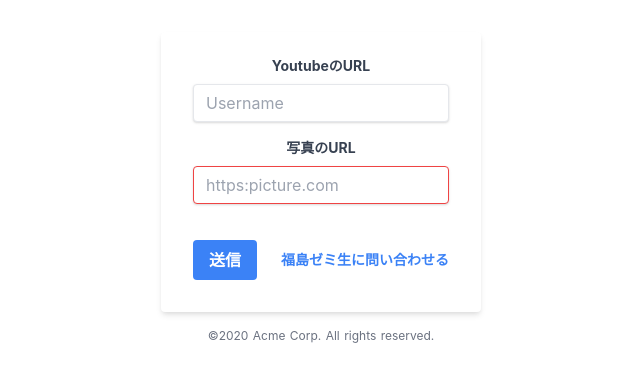
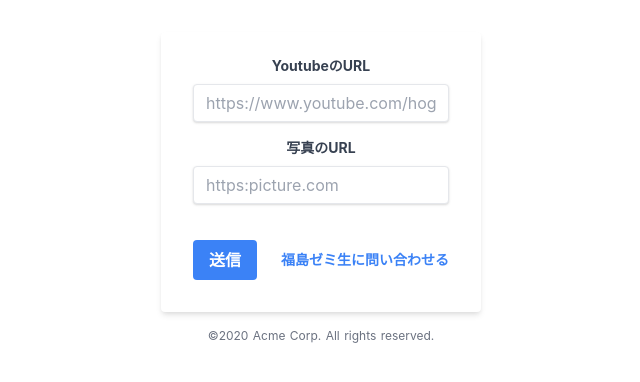
Before and after one commit to sohey-dr/Fukusima_zemi, a Nuxt app: page / in a window 1280 px wide. Shown: the part 212-594 px from the top of the page, without its empty margins (319-959 px from the left). Built offline with nearby package versions, Linux system fonts and the light colour scheme.

Commit message:
Cleaen form

```diff
--- a/components/Form.vue
+++ b/components/Form.vue
@@ -6,13 +6,13 @@
           <label class="block text-gray-700 text-sm font-bold mb-2" for="youtube_url">
             YoutubeのURL
           </label>
-          <input class="shadow appearance-none border rounded w-full py-2 px-3 text-gray-700 leading-tight focus:outline-none focus:shadow-outline" id="youtube_url" type="text" placeholder="Username">
+          <input class="shadow appearance-none border rounded w-full py-2 px-3 text-gray-700 leading-tight focus:outline-none focus:shadow-outline" id="youtube_url" type="text" placeholder="https://www.youtube.com/hoge">
         </div>
         <div class="mb-6">
           <label class="block text-gray-700 text-sm font-bold mb-2" for="picture_url">
             写真のURL
           </label>
-          <input class="shadow appearance-none border border-red-500 rounded w-full py-2 px-3 text-gray-700 mb-3 leading-tight focus:outline-none focus:shadow-outline" id="picture_url" type="picture_url" placeholder="https:picture.com">
+          <input class="shadow appearance-none border rounded w-full py-2 px-3 text-gray-700 mb-3 leading-tight focus:outline-none focus:shadow-outline" id="picture_url" type="picture_url" placeholder="https:picture.com">
         </div>
         <div class="flex items-center justify-between">
           <button class="bg-blue-500 hover:bg-blue-700 text-white font-bold py-2 px-4 rounded focus:outline-none focus:shadow-outline" type="button">
```
